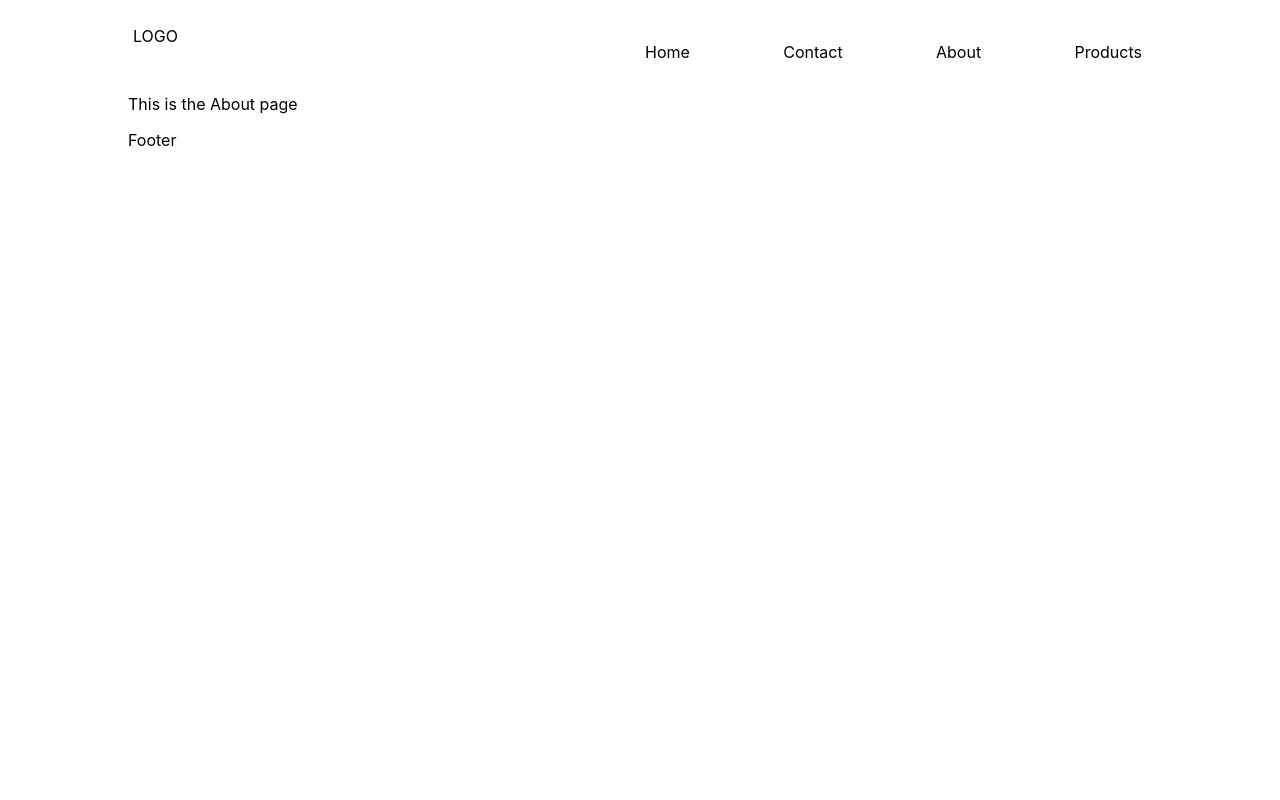
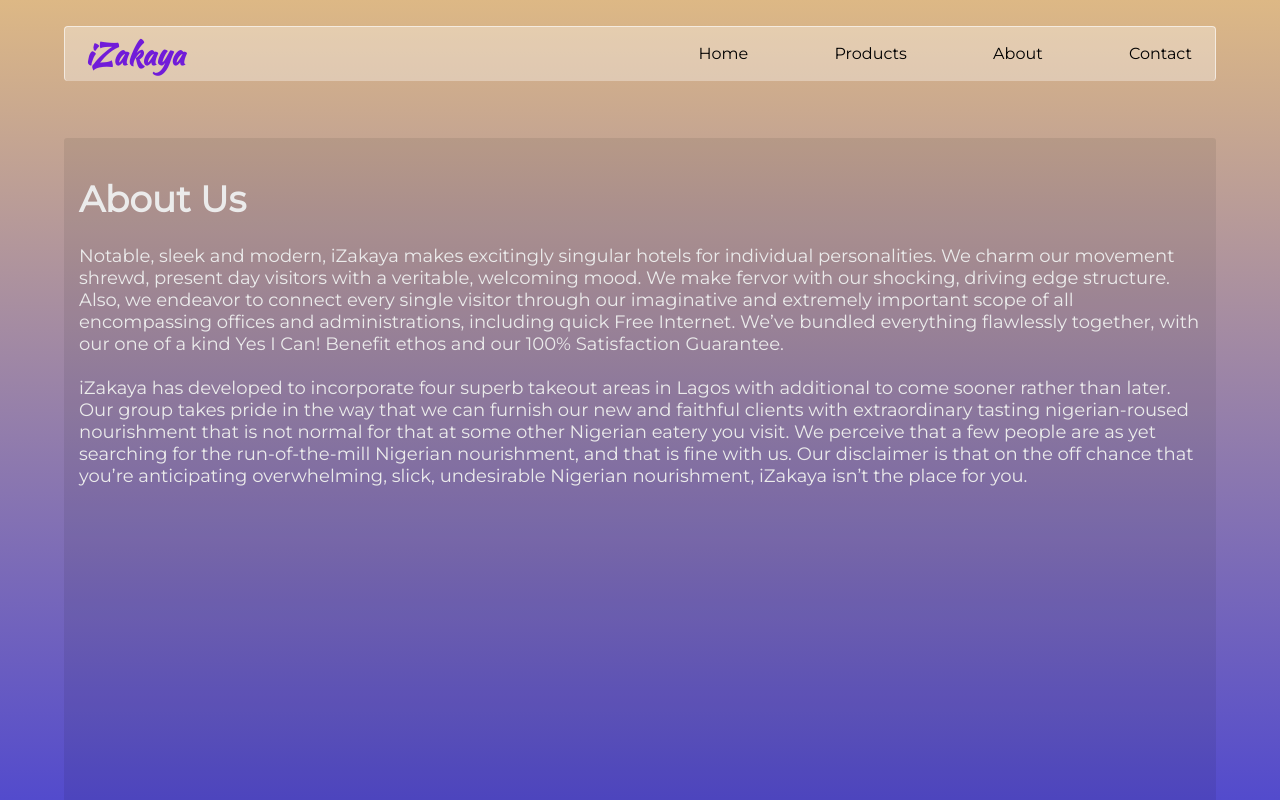
Before and after one commit to Ahdeyyy/capstone-react-g13, a React (Create React App) app: page /about in a window 1280 px wide. Shown: the top 800 px of the page. Built offline with nearby package versions, Linux system fonts and the light colour scheme; the HTML template or start-up script is replaced by a standard one.

Commit message:
styled about page

```diff
--- a/src/App.css
+++ b/src/App.css
@@ -1,6 +1,11 @@
+@import url('https://fonts.googleapis.com/css2?family=Kaushan+Script&family=Montserrat&display=swap');
+
 *{
   box-sizing: border-box;
 }
 body{
-  margin: 2% 10%
+  font-family: 'Montserrat', sans-serif;
+  margin: 2% 5%;
+  background-position: no-repeat;
+  background: linear-gradient(rgb(221, 184, 133), rgb(45, 45, 224))
 }
--- a/src/components/About.jsx
+++ b/src/components/About.jsx
@@ -2,7 +2,26 @@ import React from 'react'
 
 const About = () => {
     return (
-        <p>This is the About page</p>
+      <div className='about'>
+        <span><h1>About Us</h1></span>
+         <p>
+          Notable, sleek and modern, iZakaya makes excitingly singular hotels for individual personalities.
+          We charm our movement shrewd, present day visitors with a veritable, welcoming mood.
+          We make fervor with our shocking, driving edge structure.
+          Also, we endeavor to connect every single visitor through our imaginative and extremely important scope of all
+          encompassing offices and administrations, including quick Free Internet. We’ve bundled everything flawlessly together,
+          with our one of a kind Yes I Can! Benefit ethos and our 100% Satisfaction Guarantee.
+          <br/>
+          <br/>
+          iZakaya has developed to incorporate four superb takeout areas in Lagos with additional to come
+          sooner rather than later. Our group takes pride in the way that we can furnish our new and faithful clients with
+          extraordinary tasting nigerian-roused nourishment that is not normal for that at some other Nigerian eatery you visit.
+          We perceive that a few people are as yet searching for the run-of-the-mill Nigerian nourishment, and that is fine with us.
+          Our disclaimer is that on the off chance that you’re anticipating overwhelming, slick, undesirable Nigerian nourishment,
+          iZakaya isn’t the place for you.
+        </p>
+      </div>
+
       );
 }
 
--- a/src/components/Contact.jsx
+++ b/src/components/Contact.jsx
@@ -2,7 +2,9 @@ import React from "react";
 
 const Contact = () => {
     return (
-        <p>This is the Contact Page</p>
+        <div className="contacts">
+            This is the contact page
+        </div>
      );
 }
 
--- a/src/components/Footer.jsx
+++ b/src/components/Footer.jsx
@@ -2,7 +2,9 @@ import React from 'react'
 
 const Footer = () => {
     return (
-        <p>Footer</p>
+        <footer className='footer'>
+            <p>iZakaya <br/>copyright 2022</p>
+        </footer>
      );
 }
 
--- a/src/components/Home.jsx
+++ b/src/components/Home.jsx
@@ -2,7 +2,9 @@ import React from "react";
 
 const Home = () => {
     return (
-        <p>This is the Home Page</p>
+        <div className="home">
+            This is the home page
+        </div>
      );
 }
 
--- a/src/components/Navbar.jsx
+++ b/src/components/Navbar.jsx
@@ -5,13 +5,14 @@ import './styles.css'
 
 const Navbar = () => {
     return (
-        <nav style={{ display: 'flex', margin: '5px', justifyContent:'space-between', }}>
-            <span style={{}}>LOGO</span>
-            <div className="links" style={{ width: '50%', display: 'flex',justifyContent:'space-between'}}>
-                <Link to='/'><p>Home</p></Link>
-                <Link to='/contact'><p>Contact</p></Link>
-                <Link to='/about'><p>About</p></Link>
-                <Link to='/products'><p>Products</p></Link>
+        <nav className='navbar'>
+            <span>iZakaya</span>
+            <div className="links" >
+                <Link to='/'>Home</Link>
+                <Link to='/products'>Products</Link>
+                <Link to='/about'>About</Link>
+                <Link to='/contact'>Contact</Link>
+
             </div>
 
 
--- a/src/components/Products.jsx
+++ b/src/components/Products.jsx
@@ -2,7 +2,9 @@ import React from "react";
 
 const Products = () => {
     return (
-        <p>This is the Products Page</p>
+        <div className="products">
+            This is the product page
+        </div>
      );
 }
 
--- a/src/components/styles.css
+++ b/src/components/styles.css
@@ -1,7 +1,73 @@
+/**NAVBAR STYLES*/
+.navbar{
+    border: 1px solid rgba(255, 255, 255, 0.607);
+    border-bottom: none;
+    background-color: rgba(255, 255, 255, 0.333);
+    border-radius: 4px;
+    display: flex;
+    padding: 5px 20px;
+    justify-content: space-between;
+}
+.navbar> span{
+    color: rgb(113, 28, 217);
+    font: bold;
+    cursor: pointer;
+    font-weight: 900;
+    font-size: 30px;
+    font-family: 'Kaushan Script', cursive;
+}
+.links{
+    width: 45%;
+    display: flex;
+    justify-content: space-between;
+    align-items: center;
+}
 .links >*{
-    margin: 0 5px;
     text-decoration: none;
     color: black;
+    padding: 3px;
     height: auto;
 
+
 }
+
+.links >*:hover {
+    color: grey;
+
+
+}
+
+
+/*FOOTER STYLES*/
+.footer{
+    background-color: white;
+    margin-top: 1vh;
+
+}
+/*HOME PAGE STYLES*/
+.home{
+    height: 100vh;
+}
+
+/*PRODUCTS PAGE STYLES*/
+.products{
+    height: 100vh;
+}
+
+/*ABOUT PAGE STYLES*/
+.about{
+    background-color: rgba(0, 0, 0, 0.075);
+    border-radius: 3px;
+    padding: 15px;
+    height: 100vh;
+    margin-top: 5%;
+    font-size: 18px;
+    color: rgb(235, 235, 235);
+}
+.about>span{
+    font-weight: bold;
+}
+/*CONTACT PAGE STYLES*/
+.contacts{
+    height: 100vh;
+}
```
